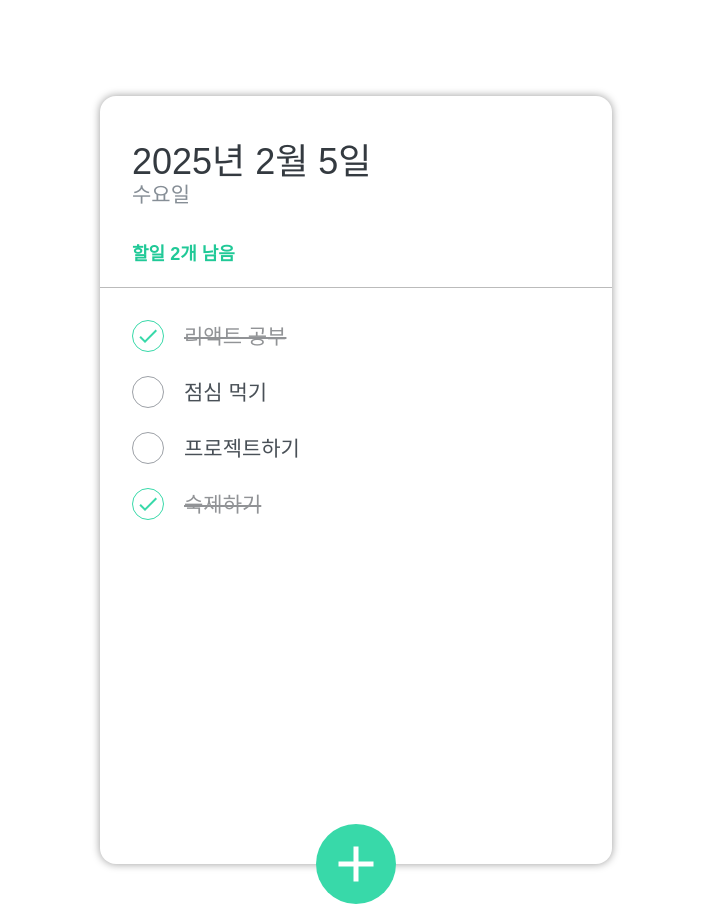
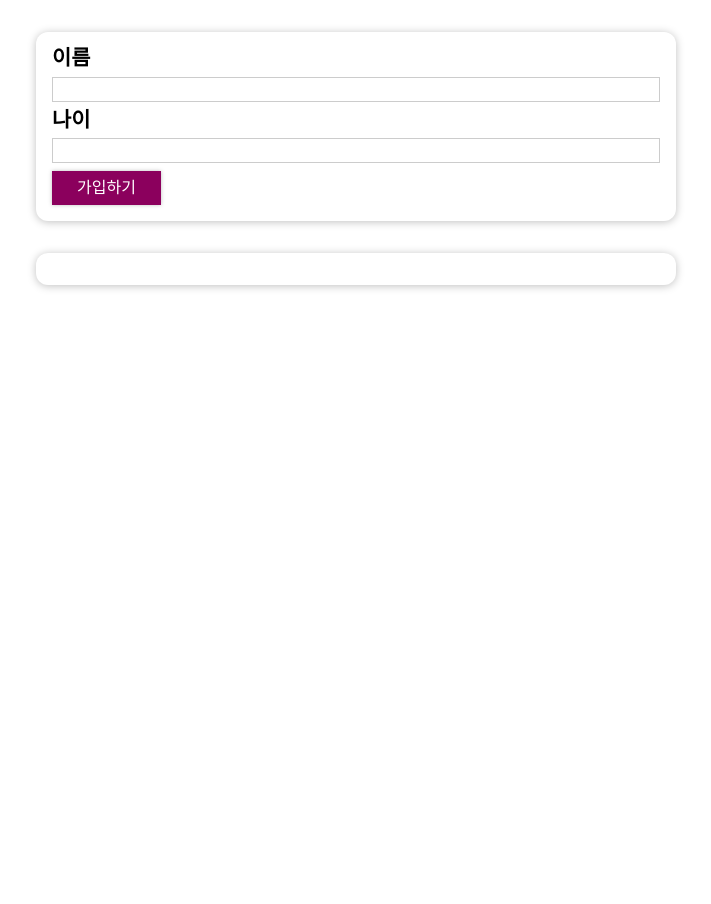
Before and after one commit to chchch928/react-study202501, a React (Vite) app: page / in a window 1280 px wide. Shown: the whole page, without its empty margins (284-995 px from the left). After the commit the page ends 800 px from the top, so only its background shows below. Built offline with nearby package versions, Linux system fonts and the light colour scheme.

Commit message:
#0207-03 사용자 관리 템플릿

```diff
--- a/src/App.jsx
+++ b/src/App.jsx
@@ -1,14 +1,15 @@
 import './App.css'
-import CourseInput from "./components/CourseGoals/CourseInput.jsx";
-import CourseList from "./components/CourseGoals/CourseList.jsx";
-import {useState} from "react";
-import './App.css';
-import TodoTemplate from "./components/Todos/TodoTemplate.jsx";
+import AddUser from "./components/Users/AddUsers.jsx";
+import AddUsers from "./components/Users/AddUsers.jsx";
+import UserList from "./components/Users/UserList.jsx";
 
 // 컴포넌트
 const App = () => {
-    return <TodoTemplate />;
-}
+    return <>
+        <AddUsers />
+        <UserList />
+    </>;
+};
 
 
 export default App;
--- /dev/null
+++ b/src/components/Users/AddUsers.jsx
@@ -0,0 +1,26 @@
+import React from 'react';
+import styles from './AddUsers.module.css';
+import Card from '../ui/Card';
+import Button from '../ui/Button';
+
+const AddUsers = () => {
+  return (
+    <Card className={styles.input}>
+      <form>
+        <label htmlFor="username">이름</label>
+        <input
+          id="username"
+          type="text"
+        />
+        <label htmlFor="age">나이</label>
+        <input
+          id="age"
+          type="number"
+        />
+        <Button type="submit">가입하기</Button>
+      </form>
+    </Card>
+  );
+};
+
+export default AddUsers;
--- /dev/null
+++ b/src/components/Users/AddUsers.module.css
@@ -0,0 +1,27 @@
+.input {
+    margin: 2rem auto;
+    padding: 1rem;
+    width: 90%;
+    max-width: 40rem;
+}
+
+.input label {
+    display: block;
+    font-weight: bold;
+    margin-bottom: 0.5rem;
+    font-size: 1.3em;
+}
+
+.input input {
+    font: inherit;
+    display: block;
+    width: 100%;
+    border: 1px solid #ccc;
+    padding: 0.15rem;
+    margin-bottom: 0.5rem;
+}
+
+.input input:focus {
+    outline: none;
+    border-color: #4f005f;
+}
--- /dev/null
+++ b/src/components/Users/UserList.jsx
@@ -0,0 +1,15 @@
+import React from 'react';
+import styles from './UserList.module.css';
+import Card from '../ui/Card';
+
+const UserList = () => {
+  return (
+    <Card className={styles.users}>
+      <ul>
+
+      </ul>
+    </Card>
+  );
+};
+
+export default UserList;
--- /dev/null
+++ b/src/components/Users/UserList.module.css
@@ -0,0 +1,16 @@
+.users {
+    margin: 2rem auto;
+    width: 90%;
+    max-width: 40rem;
+}
+
+.users ul {
+    list-style: none;
+    padding: 1rem;
+}
+
+.users li {
+    border: 1px solid #ccc;
+    margin: 0.5rem 0;
+    padding: 0.5rem;
+}
```
